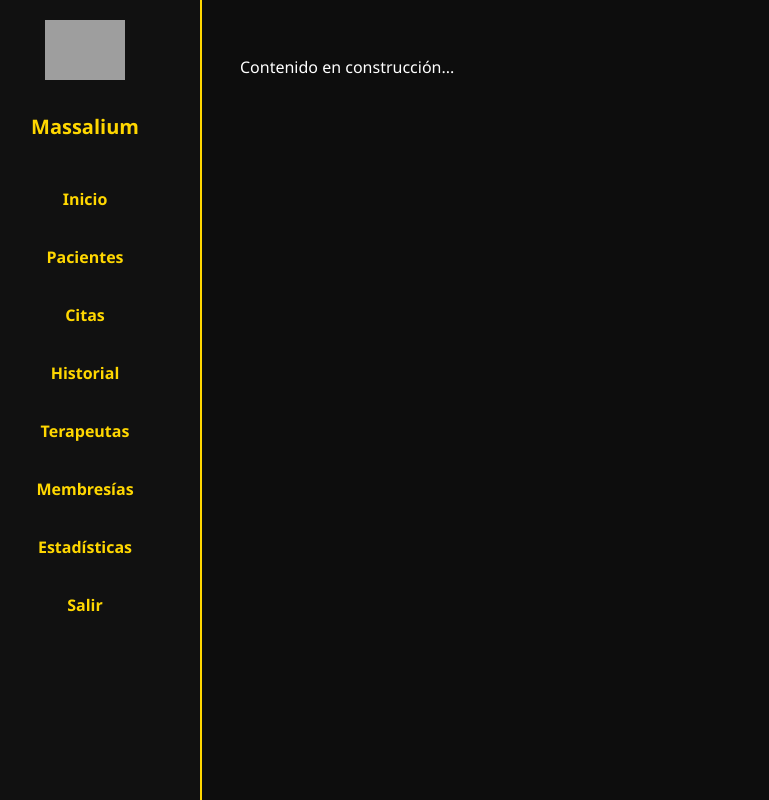
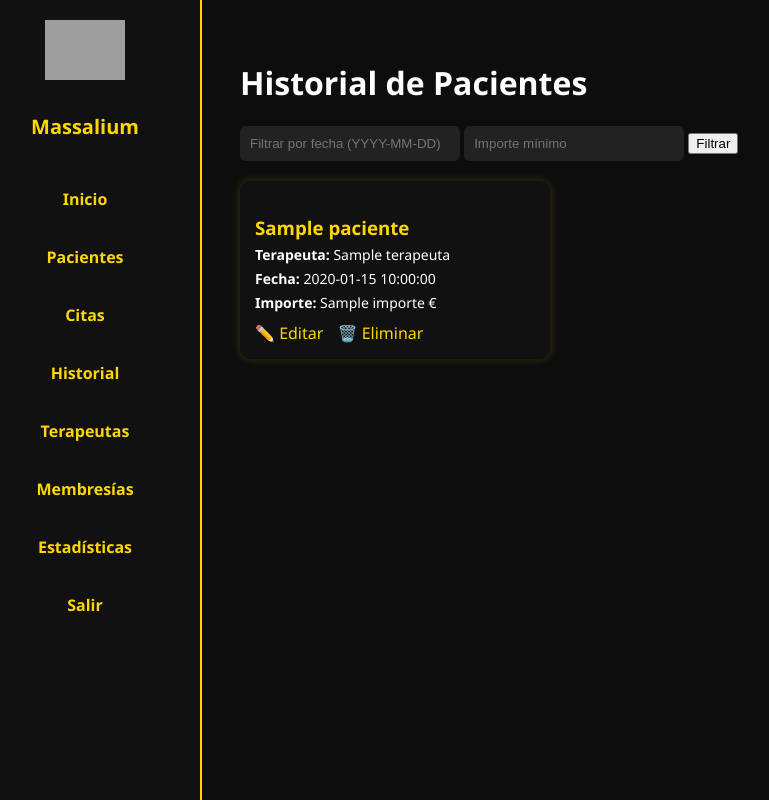
Before and after one commit to Wildwomanvrb/massalium.app, a Python web app: template templates/historial.html in a window 1280 px wide. Shown: the whole page, without its empty margins (30-799 px from the left). Run offline with Jinja, Linux system fonts and the light colour scheme; the template is opened without the code that fills it: most values are stand-ins (such as "Sample title", 1, 10 or a date in 2020); grey boxes are pictures that could not be loaded.

Commit message:
Update historial.html

```diff
--- a/templates/historial.html
+++ b/templates/historial.html
@@ -1,4 +1,81 @@
-{% extends 'layout.html' %}
+{% extends "layout.html" %}
 {% block content %}
-<p>Contenido en construcción...</p>
+<h1 class="titulo">Historial de Pacientes</h1>
+
+<style>
+    .buscador-filtros {
+        display: flex;
+        justify-content: space-between;
+        margin-bottom: 20px;
+        flex-wrap: wrap;
+        gap: 10px;
+    }
+    .buscador-filtros input {
+        padding: 10px;
+        border-radius: 6px;
+        border: none;
+        background-color: #222;
+        color: #fff;
+        flex: 1;
+        min-width: 200px;
+    }
+    .historial-grid {
+        display: grid;
+        grid-template-columns: repeat(auto-fill, minmax(300px, 1fr));
+        gap: 20px;
+    }
+    .cita-card {
+        background: #111;
+        padding: 15px;
+        border-radius: 10px;
+        box-shadow: 0 0 10px rgba(255, 215, 0, 0.2);
+        color: #fff;
+        position: relative;
+    }
+    .cita-card h3 {
+        color: #ffd700;
+        margin-bottom: 5px;
+    }
+    .cita-card p {
+        margin: 5px 0;
+        font-size: 14px;
+    }
+    .acciones {
+        margin-top: 10px;
+    }
+    .acciones a {
+        margin-right: 10px;
+        color: #ffd700;
+        text-decoration: none;
+    }
+    .acciones a:hover {
+        text-decoration: underline;
+    }
+</style>
+
+<div class="buscador-filtros">
+    <form method="get">
+        <input type="text" name="fecha" placeholder="Filtrar por fecha (YYYY-MM-DD)" value="{{ request.args.get('fecha', '') }}">
+        <input type="number" name="importe" step="0.01" placeholder="Importe mínimo" value="{{ request.args.get('importe', '') }}">
+        <button type="submit">Filtrar</button>
+    </form>
+</div>
+
+<div class="historial-grid">
+    {% for cita in citas %}
+    <div class="cita-card">
+        <h3>{{ cita.paciente }}</h3>
+        <p><strong>Terapeuta:</strong> {{ cita.terapeuta }}</p>
+        <p><strong>Fecha:</strong> {{ cita.fecha }}</p>
+        <p><strong>Importe:</strong> {{ cita.importe }} €</p>
+        {% if cita.imagen %}
+        <p><strong>Imagen:</strong><br><img src="{{ url_for('static', filename='uploads/' ~ cita.imagen) }}" width="100%" style="margin-top: 5px; border-radius: 8px;"></p>
+        {% endif %}
+        <div class="acciones">
+            <a href="{{ url_for('editar_cita', index=loop.index0) }}">✏️ Editar</a>
+            <a href="{{ url_for('eliminar_cita', index=loop.index0) }}" onclick="return confirm('¿Eliminar esta cita?')">🗑️ Eliminar</a>
+        </div>
+    </div>
+    {% endfor %}
+</div>
 {% endblock %}
```
